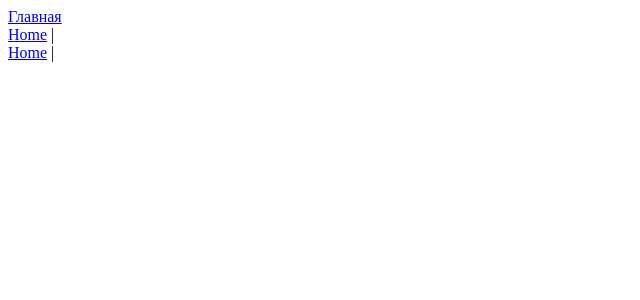
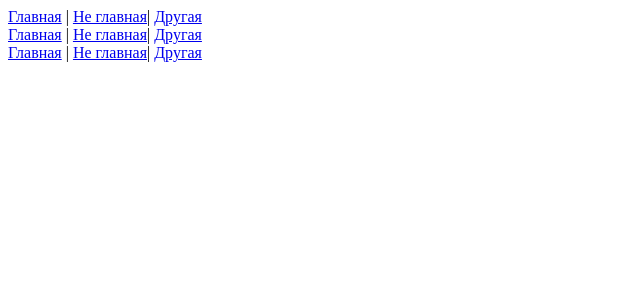
Before and after one commit to KenKarlson/my-vue-app, a Vue app: page /contact in a window 1280 px wide. Shown: the top 300 px of the page, without its empty margins (0-640 px from the left). Built offline with nearby package versions, Linux system fonts and the light colour scheme.

Commit message:
непонятно

```diff
--- a/src/components/FooterComponent.vue
+++ b/src/components/FooterComponent.vue
@@ -1,6 +1,13 @@
 <template>
-  <div><router-link to="/">Home</router-link> |</div>
+  <header>
+    <nav>
+      <router-link to="/">Главная</router-link> |
+      <router-link to="/main">Не главная</router-link>|
+      <router-link to="/about">Другая</router-link>
+    </nav>
+  </header>
 </template>
+
 <script>
 export default {
   name: 'FooterComponent',
--- a/src/components/HeaderComponent.vue
+++ b/src/components/HeaderComponent.vue
@@ -1,13 +1,15 @@
 <template>
   <header>
     <nav>
-      <router-link to="/">Главная</router-link>
+      <router-link to="/">Главная</router-link> |
+      <router-link to="/main">Не главная</router-link>|
+      <router-link to="/about">Другая</router-link>
     </nav>
   </header>
 </template>
 
 <script>
 export default {
-  name: "HeaderComponent",
+  name: 'HeaderComponent',
 };
 </script>
--- a/src/components/MainComponent.vue
+++ b/src/components/MainComponent.vue
@@ -1,13 +1,15 @@
 <template>
   <header>
     <nav>
-      <router-link to="/main">Не главная</router-link>
+      <router-link to="/">Главная</router-link> |
+      <router-link to="/main">Не главная</router-link>|
+      <router-link to="/about">Другая</router-link>
     </nav>
   </header>
 </template>
 
 <script>
 export default {
-  name: "MainComponent",
+  name: 'MainComponent',
 };
 </script>
```
